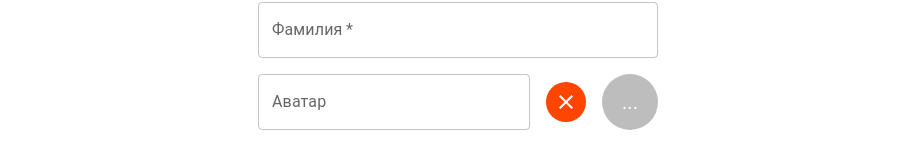
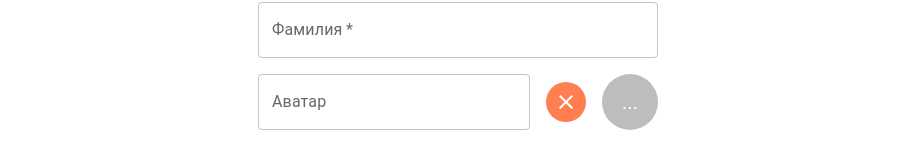
Before and after one commit to SergeyLebidko/wilix_taks_5, a React (Create React App) app: page /#/register in a window 1280 px wide. Shown: the part 282-426 px from the top of the page, without its empty margins (182-1097 px from the left). Built offline with nearby package versions, Linux system fonts and the light colour scheme.

Commit message:
Refactor FAB styles

```diff
--- a/src/components/common/Account/Account.tsx
+++ b/src/components/common/Account/Account.tsx
@@ -39,8 +39,12 @@ const Account: React.FC = () => {
                                     color: '#00BFFF',
                                     boxShadow: 'none',
                                     backgroundColor: '#fff',
+                                    transition: 'all 300ms',
                                     '&:active': {
                                         boxShadow: 'none'
+                                    },
+                                    '&:hover': {
+                                        transform: 'scale(1.1)'
                                     }
                                 }}>
                                 <LogoutIcon/>
--- a/src/components/pages/Main/Main.tsx
+++ b/src/components/pages/Main/Main.tsx
@@ -1,11 +1,37 @@
 import React from 'react';
-import {Stack} from '@mui/material';
+import {Fab, Stack} from '@mui/material';
+import AddCircleOutlineIcon from '@mui/icons-material/AddCircleOutline';
+import {useSelector} from 'react-redux';
 
 import PostList from '../../common/PostList/PostList';
+import {loggedUserSelector} from '../../../store';
 
 const Main: React.FC = () => {
+    const loggedUser = useSelector(loggedUserSelector);
+
     return (
         <Stack spacing={2}>
+            {loggedUser &&
+                <Fab
+                    size="small"
+                    color="secondary"
+                    aria-label="add"
+                    sx={{
+                        alignSelf: 'flex-end',
+                        backgroundColor: 'deepskyblue',
+                        transition: 'all 300ms',
+                        boxShadow: 'none',
+                        '&:active': {
+                            boxShadow: 'none'
+                        },
+                        '&:hover': {
+                            transform: 'scale(1.1)',
+                            backgroundColor: 'dodgerblue'
+                        }
+                    }}>
+                    <AddCircleOutlineIcon/>
+                </Fab>
+            }
             <PostList/>
         </Stack>
     );
--- a/src/components/pages/Register/Register.tsx
+++ b/src/components/pages/Register/Register.tsx
@@ -211,14 +211,16 @@ const Register: React.FC = () => {
                             size="small"
                             onClick={avatarClearHandler}
                             sx={{
-                                backgroundColor: '#FF4500',
-                                color: '#fff',
+                                backgroundColor: 'coral',
+                                color: 'white',
                                 boxShadow: 'none',
+                                transition: 'all 300ms',
                                 '&:active': {
                                     boxShadow: 'none'
                                 },
                                 '&:hover': {
-                                    backgroundColor: '#FF7F50'
+                                    transform: 'scale(1.1)',
+                                    backgroundColor: 'red'
                                 }
                             }}>
                             <ClearIcon/>
--- a/src/hooks.ts
+++ b/src/hooks.ts
@@ -6,6 +6,10 @@ import {loggedUserErrorSelector, loggedUserSlice, loggedUserStatusSelector} from
 
 const {resetLoggedUserError} = loggedUserSlice.actions;
 
+// Хук, позволяющий контролировать отображение ошибок при выполнении "сетевых" операций
+// с учетной записью, таких как вход и регистрация.
+// Первый возвращаемый параметр - признак ожидания выполнения запроса.
+// Второй возвращаемый параметр - ошибка, возникшая при выполнении операции.
 export function useLoggedUserErrorControl(): [boolean, string | null] {
     const dispatch = useDispatch();
 
```
